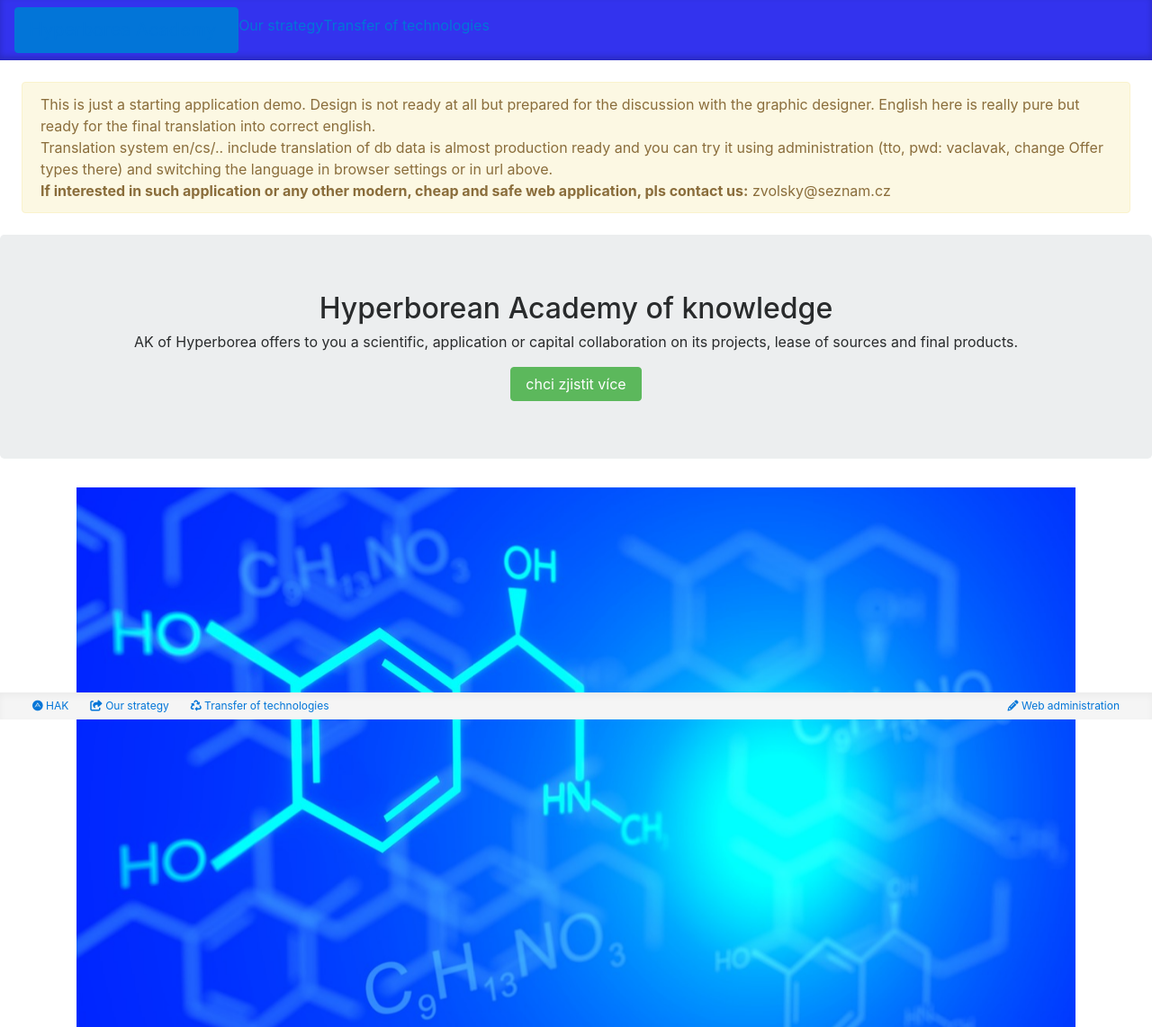
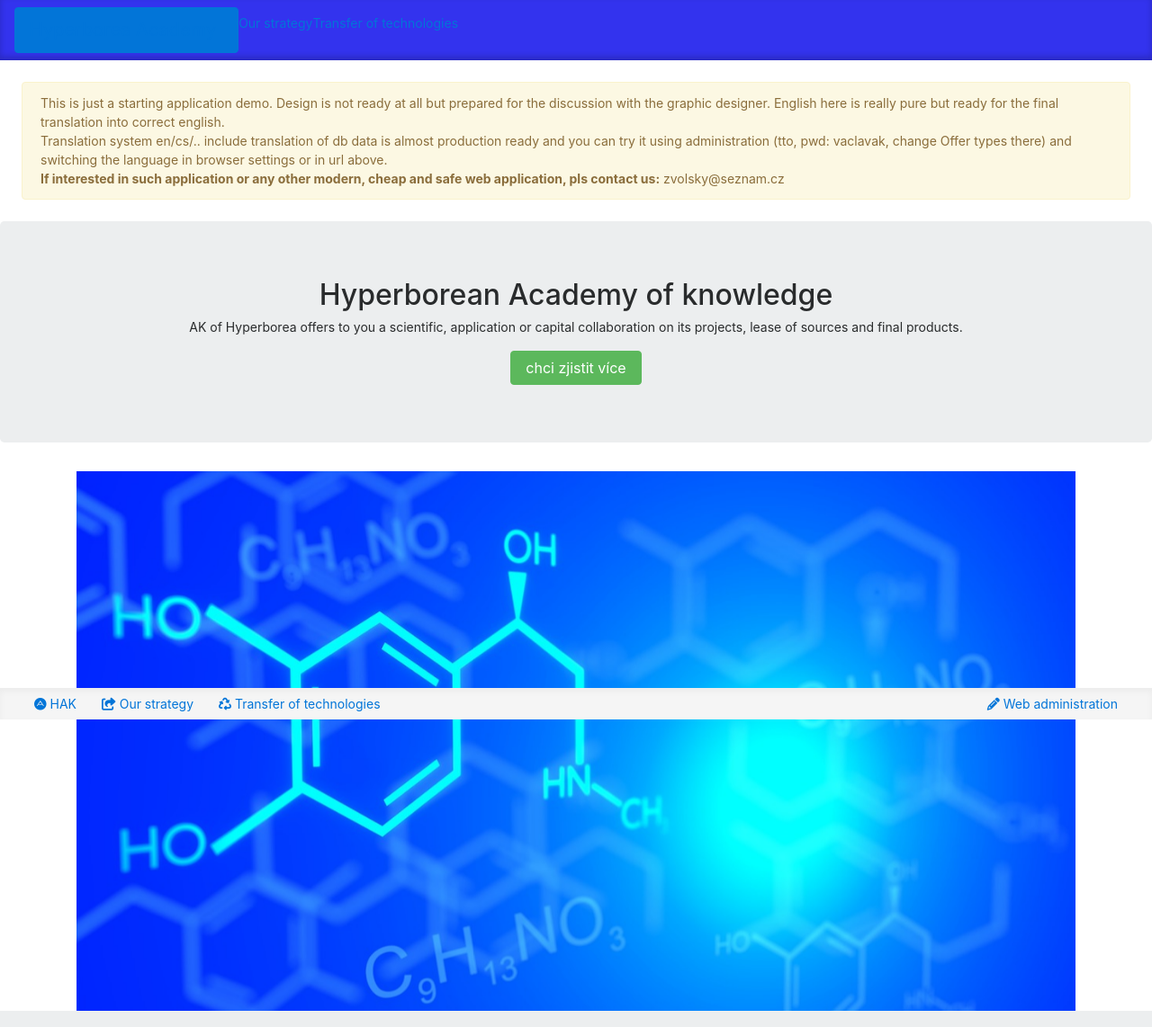
Before and after one commit to zvolsky/acatto_web, a Django app: page /en/ in a window 1280 px wide. Shown: the whole page at 90% size. Run offline with Django 3.2, Linux system fonts and the light colour scheme; parts of the project's set-up code (start-up, migrations or seed data) failed here and were passed over; some libraries are stand-ins or nearby versions.

Commit message:
velikost?

```diff
--- a/acatto_web/static/css/project.css
+++ b/acatto_web/static/css/project.css
@@ -28,11 +28,14 @@
   margin-right: 10px;
 }
 
+body {
+  font-size: 14px;
+}
+
 body > .footer {
   width: 100%;
   background-color: #f5f5f5;
   box-shadow: inset 0 4px 7px rgba(0, 0, 0, 0.04);
-  font-size: 12px;
 }
 
 code {
```
